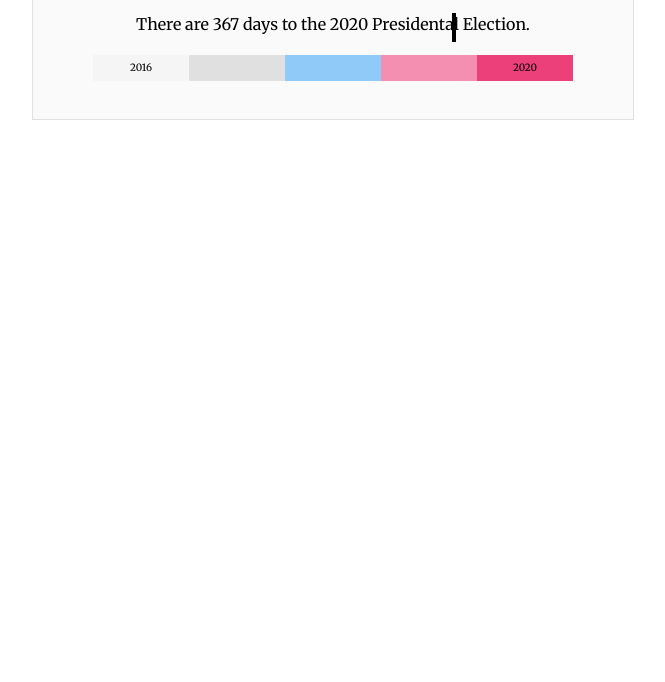
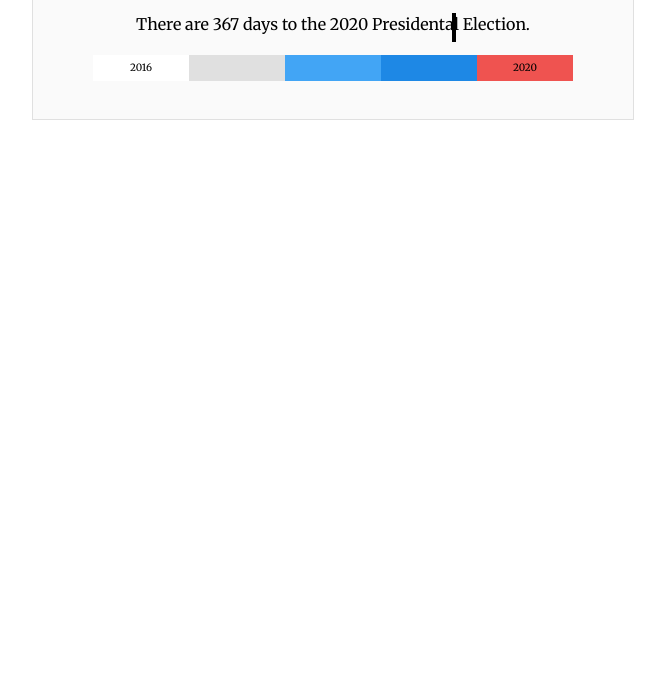
Before and after one commit to seankelliher/countdown-clock, a plain HTML site: page index.html in a window 1280 px wide. Shown: the part 118-800 px from the top of the page, without its empty margins (307-972 px from the left). Drawn offline with Linux system fonts and the light colour scheme; a web font is replaced by a local one.

Commit message:
Modify background colors in 'shade' ids.

```diff
--- a/style.css
+++ b/style.css
@@ -27,7 +27,7 @@ figure {
 }
 
 #shade1 {
-    background: #f5f5f5; /*grey 100*/
+    background: #fff; /*grey 100 light (white)*/
 }
 
 #shade2 {
@@ -35,15 +35,15 @@ figure {
 }
 
 #shade3 {
-    background: #90caf9; /*blue 200*/
+    background: #42a5f5; /*blue 400*/
 }
 
 #shade4 {
-    background: #f48fb1; /*pink 200*/
+    background: #1e88e5; /*blue 600*/
 }
 
 #shade5 {
-    background: #ec407a; /*pink 400*/
+    background: #ef5350; /*red 400*/
 }
 
 /*The needle is slightly taller than the figures and positioned to slightly overhang and underhang them*/
```
